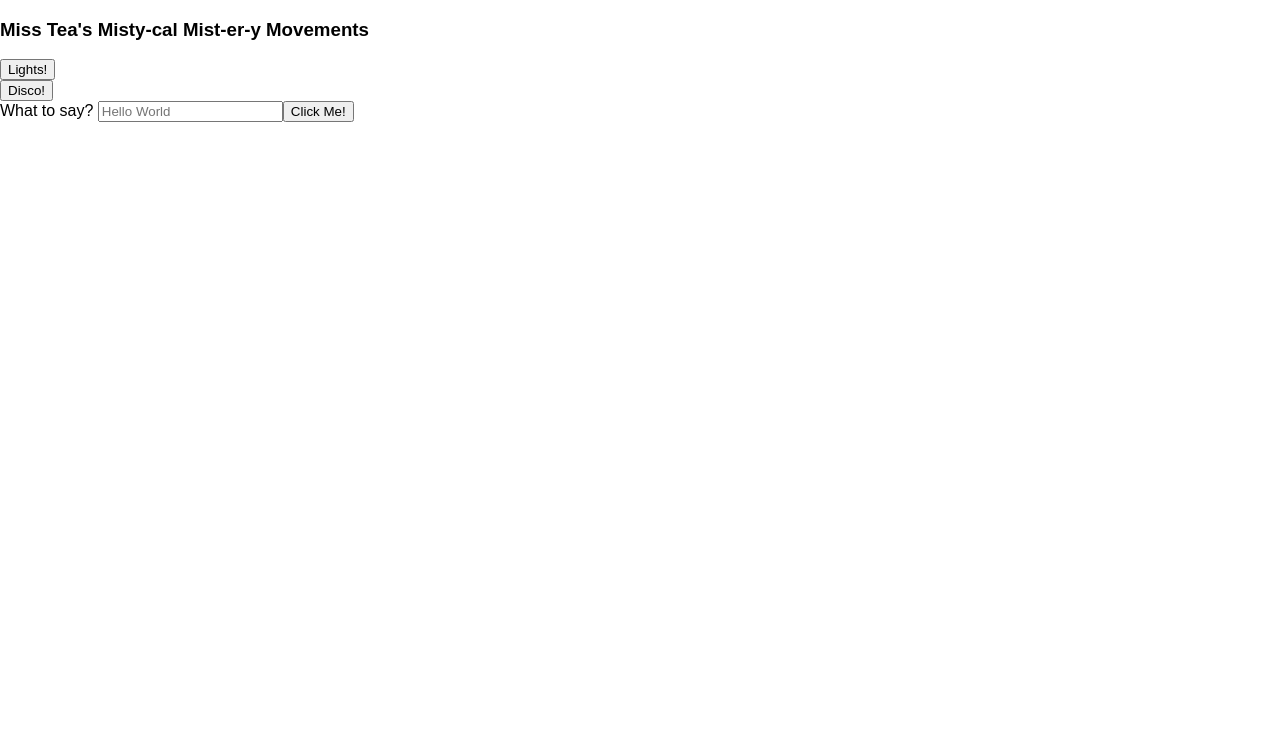
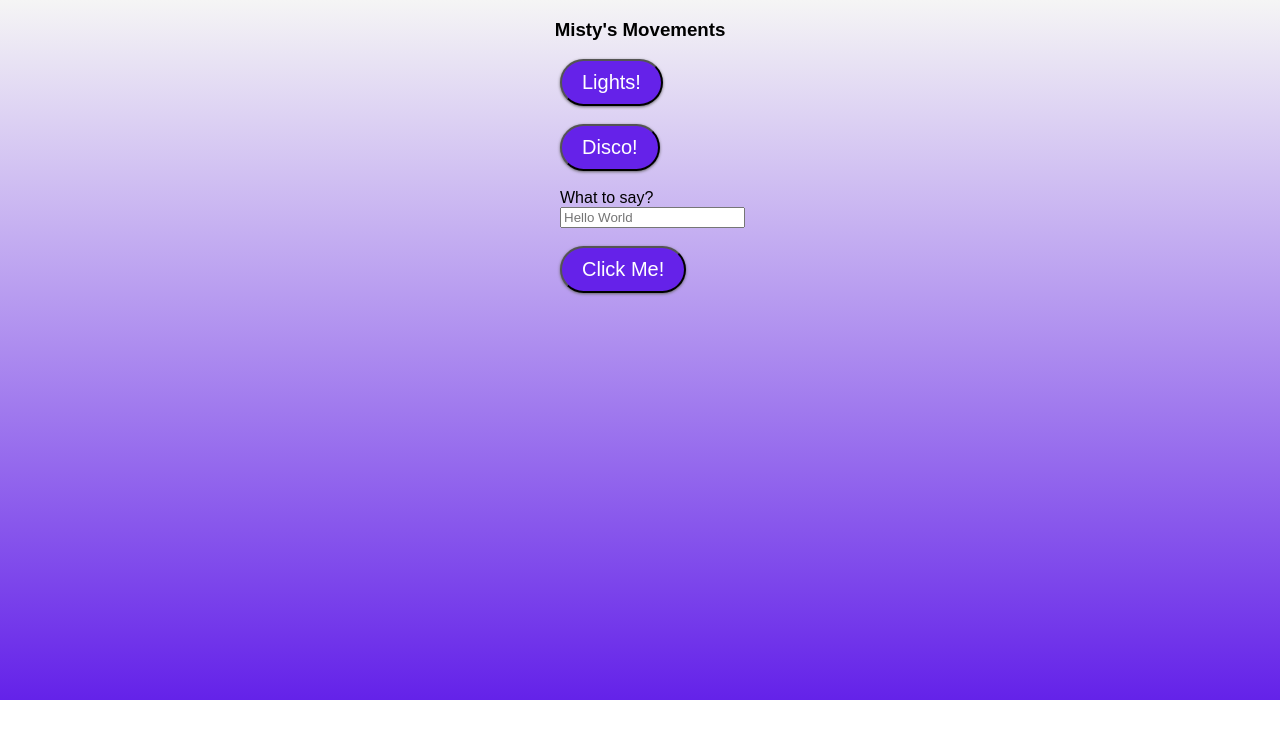
Before and after one commit to Ariiah/misty-react, a React (Create React App) app: page / in a window 1280 px wide. Shown: the top 738 px of the page. Built offline with nearby package versions, Linux system fonts and the light colour scheme.

Commit message:
css added

```diff
--- a/src/App.css
+++ b/src/App.css
@@ -1,5 +1,24 @@
+body {
+  background: rgba(100,34,233,1);
+  background: -moz-linear-gradient(left, rgba(100,34,233,1) 0%, rgba(245,245,245,1) 100%);
+  background: -webkit-gradient(left bottom, right bottom, color-stop(0%, rgba(100,34,233,1)), color-stop(100%, rgba(245,245,245,1)));
+  background: -webkit-linear-gradient(bottom, rgba(100,34,233,1) 0%, rgba(245,245,245,1) 100%);
+  background: -o-linear-gradient(bottom, rgba(100,34,233,1) 0%, rgba(245,245,245,1) 100%);
+  background: -ms-linear-gradient(bottom, rgba(100,34,233,1) 0%, rgba(245,245,245,1) 100%);
+  background: linear-gradient(to top, rgba(100,34,233,1) 0%, rgba(245,245,245,1) 100%);
+  filter: progid:DXImageTransform.Microsoft.gradient( startColorstr='#6422e9', endColorstr='#f5f5f5', GradientType=1 );
+
+  background-repeat: no-repeat;
+
+  background-size: 100% 700px;
+}
+h3 {
+  text-align: center;
+}
+
 .App {
   text-align: center;
+
 }
 
 .App-logo {
@@ -27,6 +46,50 @@
   to { transform: rotate(360deg); }
 }
 
-/* Button {
+button {
+  -webkit-border-radius: 28;
+  -moz-border-radius: 28;
+  border-radius: 28px;
+  -webkit-box-shadow: 0px 1px 3px #666666;
+  -moz-box-shadow: 0px 1px 3px #666666;
+  box-shadow: 0px 1px 3px #666666;
+  font-family: Arial;
+  color: #ffffff;
+  font-size: 20px;
+  background: #6522e9;
+  padding: 10px 20px 10px 20px;
+  text-decoration: none;
+}
 
+
+button:hover {
+  background: #ffffff;
+  background-image: -webkit-linear-gradient(top, #ffffff, #ffffff);
+  background-image: -moz-linear-gradient(top, #ffffff, #ffffff);
+  background-image: -ms-linear-gradient(top, #ffffff, #ffffff);
+  background-image: -o-linear-gradient(top, #ffffff, #ffffff);
+  background-image: linear-gradient(to bottom, #ffffff, #ffffff);
+  text-decoration: none;
+  color: #6522e9;
+}
+
+div {
+  margin: auto;
+  width: 50%
+}
+/*
+button {
+  background: #6600ED;
+color: #fff;
+outline: none;
+  display: inline-block;
+  border-radius: 100px;
+  font-size: 16px;
+  padding: 20px 40px 21px 40px;
+  border: 2px solid transparent;
+  transition: border 400ms ease, background-color 400ms ease, color 400ms ease;
+  min-width: 160px;
+  text-align: center;
+  font-family: 'Basis-Grotesque-Bold', sans-serif;
+  cursor: pointer;
 } */
--- a/src/App.js
+++ b/src/App.js
@@ -9,10 +9,12 @@ import TextComponent from './components/textComponent'
 class App extends Component {
   render() {
     return(
-    <div>
-      <h3>Miss Tea's Misty-cal Mist-er-y Movements</h3>
+    <div className={'center'}>
+      <h3>Misty's Movements</h3>
       <LedComponent />
+      <br></br>
       <DiscoComponent />
+      <br></br>
       <TextComponent />
       <br></br>
     </div>
--- a/src/components/ledComponent.js
+++ b/src/components/ledComponent.js
@@ -1,5 +1,7 @@
 import React, {Component} from 'react';
+import '../App.css';
 const axios = require('axios')
+
 
 const API = 'http://localhost:3000/led'
 
--- a/src/components/textComponent.js
+++ b/src/components/textComponent.js
@@ -36,9 +36,11 @@ class TextComponent extends Component {
   render() {
 
     return(
-      <div>
+      <div >
         <form>
         What to say? <input type="text" name="speech" className="message" placeholder="Hello World" />
+        <br></br>
+        <br></br>
         <button type="submit" onClick={onClick}>Click Me!</button>
         </form>
       </div>
--- a/src/index.css
+++ b/src/index.css
@@ -3,3 +3,31 @@ body {
   padding: 0;
   font-family: sans-serif;
 }
+
+
+.button {
+  background: #3498db;
+  background-image: -webkit-linear-gradient(top, #3498db, #2980b9);
+  background-image: -moz-linear-gradient(top, #3498db, #2980b9);
+  background-image: -ms-linear-gradient(top, #3498db, #2980b9);
+  background-image: -o-linear-gradient(top, #3498db, #2980b9);
+  background-image: linear-gradient(to bottom, #3498db, #2980b9);
+  -webkit-border-radius: 28;
+  -moz-border-radius: 28;
+  border-radius: 28px;
+  font-family: Arial;
+  color: #ffffff;
+  font-size: 20px;
+  padding: 10px 20px 10px 20px;
+  text-decoration: none;
+}
+
+.button:hover {
+  background: #3cb0fd;
+  background-image: -webkit-linear-gradient(top, #3cb0fd, #3498db);
+  background-image: -moz-linear-gradient(top, #3cb0fd, #3498db);
+  background-image: -ms-linear-gradient(top, #3cb0fd, #3498db);
+  background-image: -o-linear-gradient(top, #3cb0fd, #3498db);
+  background-image: linear-gradient(to bottom, #3cb0fd, #3498db);
+  text-decoration: none;
+}
```
